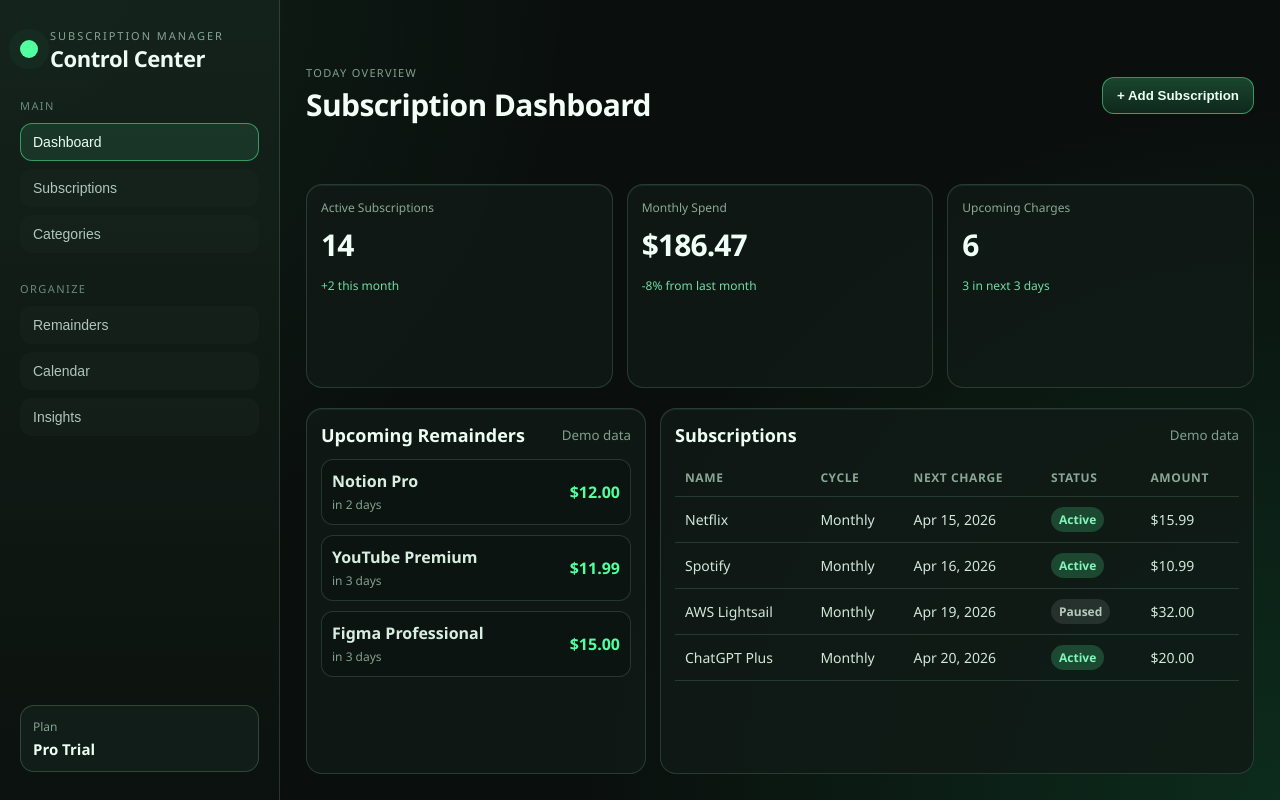
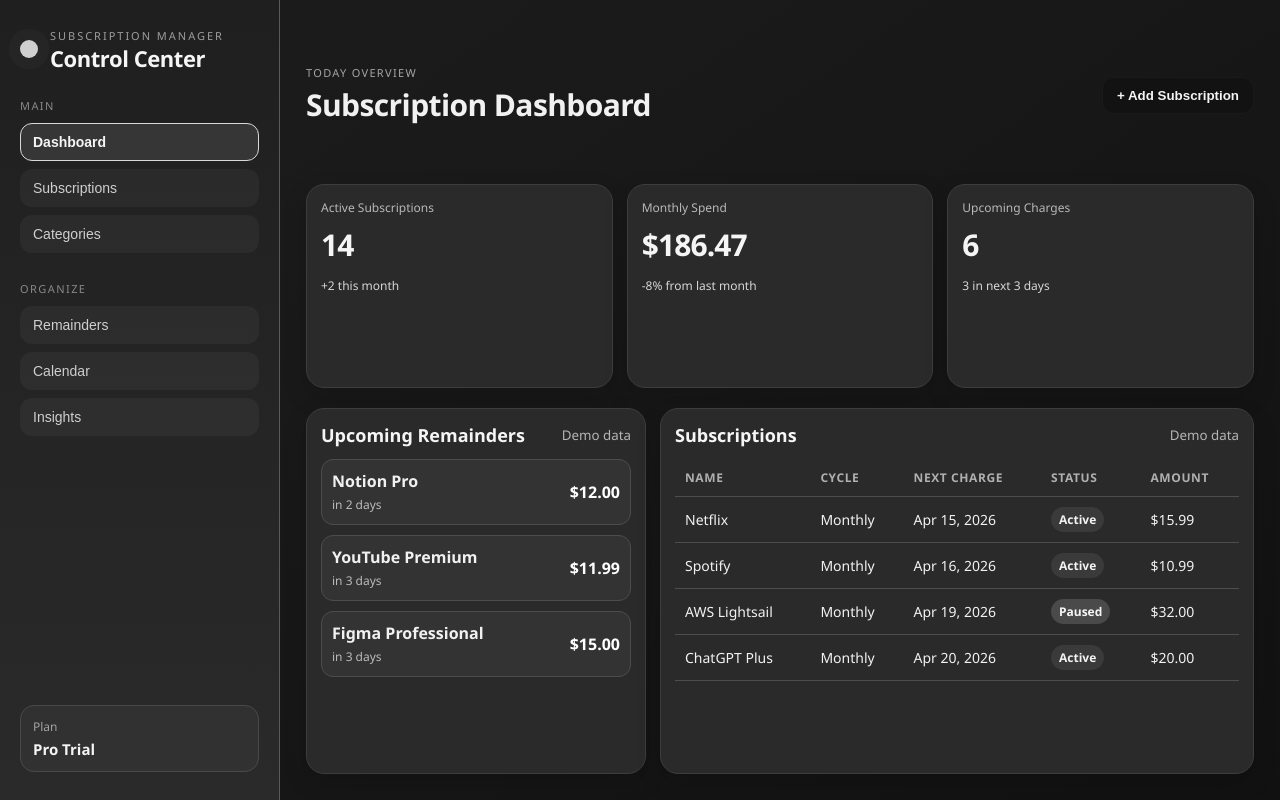
Before and after one commit to ishadhifham7/Subscription-Manager, a React (Vite) app in the folder client/: page / in a window 1280 px wide. Built offline with nearby package versions, Linux system fonts and the light colour scheme.

Commit message:
ui theme chnage

```diff
--- a/client/src/App.css
+++ b/client/src/App.css
@@ -3,27 +3,19 @@
   display: grid;
   grid-template-columns: 280px 1fr;
   background:
-    radial-gradient(circle at 0% 0%, rgba(78, 255, 164, 0.08), transparent 38%),
-    radial-gradient(
-      circle at 100% 100%,
-      rgba(17, 98, 57, 0.35),
-      transparent 46%
-    ),
-    #0a0f0d;
-  color: #d5e6dc;
+    linear-gradient(145deg, rgba(30, 30, 31, 0.9), rgba(17, 17, 18, 0.88)),
+    var(--bg-layer);
+  color: var(--text);
 }
 
 .sidebar {
-  border-right: 1px solid rgba(76, 101, 88, 0.45);
+  border-right: 1px solid var(--line-strong);
   padding: 28px 20px;
   display: flex;
   flex-direction: column;
   gap: 28px;
-  background: linear-gradient(
-    180deg,
-    rgba(20, 35, 28, 0.95),
-    rgba(11, 17, 14, 0.95)
-  );
+  background: linear-gradient(180deg, var(--surface), var(--surface-2));
+  color: var(--text-inverse);
 }
 
 .brand-block {
@@ -36,8 +28,8 @@
   width: 18px;
   height: 18px;
   border-radius: 50%;
-  background: #52ff9f;
-  box-shadow: 0 0 0 0 rgba(82, 255, 159, 0.6);
+  background: #cfcfcf;
+  box-shadow: 0 0 0 0 rgba(207, 207, 207, 0.5);
   animation: pulse 2.2s infinite;
 }
 
@@ -46,12 +38,12 @@
   font-size: 11px;
   letter-spacing: 0.18em;
   text-transform: uppercase;
-  color: #87a594;
+  color: #9d9d9d;
 }
 
 .brand-title {
   margin: 3px 0 0;
-  color: #eefbf4;
+  color: var(--text-inverse);
   font-size: 22px;
   line-height: 1.1;
   letter-spacing: -0.02em;
@@ -59,7 +51,7 @@
 
 .nav-group-title {
   margin: 0 0 10px;
-  color: #6c8a79;
+  color: #888888;
   text-transform: uppercase;
   letter-spacing: 0.13em;
   font-size: 11px;
@@ -77,8 +69,8 @@
   width: 100%;
   text-align: left;
   border: 1px solid transparent;
-  background: rgba(24, 36, 30, 0.5);
-  color: #afc7b9;
+  background: rgba(255, 255, 255, 0.04);
+  color: #cfcfcf;
   border-radius: 12px;
   padding: 10px 12px;
   font-size: 14px;
@@ -87,34 +79,36 @@
 }
 
 .nav-item:hover {
-  border-color: rgba(82, 255, 159, 0.35);
-  color: #dcf9e8;
+  border-color: #707070;
+  color: #ffffff;
+  transform: translateX(2px);
 }
 
 .nav-item.active {
-  background: rgba(60, 157, 106, 0.18);
-  border-color: rgba(82, 255, 159, 0.5);
-  color: #e9fff3;
+  background: #363636;
+  border-color: #d9d9d9;
+  color: #f5f5f5;
+  font-weight: 600;
 }
 
 .sidebar-footer {
   margin-top: auto;
-  border: 1px solid rgba(81, 113, 95, 0.5);
+  border: 1px solid #494949;
   border-radius: 14px;
   padding: 12px;
-  background: rgba(19, 33, 27, 0.8);
+  background: rgba(255, 255, 255, 0.04);
 }
 
 .sidebar-footer p {
   margin: 0;
-  color: #84a291;
+  color: #a3a3a3;
   font-size: 12px;
 }
 
 .sidebar-footer strong {
   display: block;
   margin-top: 4px;
-  color: #eefff5;
+  color: var(--text-inverse);
   font-size: 15px;
 }
 
@@ -122,6 +116,7 @@
   padding: 26px;
   display: grid;
   gap: 20px;
+  animation: fadeIn 0.45s ease-out;
 }
 
 .top-strip {
@@ -133,7 +128,7 @@
 
 .kicker {
   margin: 0;
-  color: #80a18f;
+  color: var(--text-muted);
   text-transform: uppercase;
   letter-spacing: 0.12em;
   font-size: 11px;
@@ -141,23 +136,27 @@
 
 .main-heading {
   margin: 4px 0 0;
-  color: #f3fff8;
+  color: var(--text);
   font-size: 30px;
   letter-spacing: -0.02em;
 }
 
 .action-button {
-  border: 1px solid rgba(82, 255, 159, 0.5);
+  border: 1px solid #1a1a1a;
   border-radius: 12px;
   padding: 10px 14px;
-  background: linear-gradient(
-    180deg,
-    rgba(50, 151, 99, 0.4),
-    rgba(23, 77, 50, 0.4)
-  );
-  color: #eafff3;
+  background: #121212;
+  color: #f5f5f5;
   font-weight: 600;
   cursor: pointer;
+  transition:
+    transform 0.2s ease,
+    box-shadow 0.2s ease;
+}
+
+.action-button:hover {
+  transform: translateY(-1px);
+  box-shadow: 0 12px 20px rgba(0, 0, 0, 0.2);
 }
 
 .stats-grid {
@@ -168,31 +167,33 @@
 
 .stat-card,
 .panel {
-  background: rgba(16, 26, 22, 0.82);
-  border: 1px solid rgba(66, 97, 82, 0.5);
-  border-radius: 16px;
-  box-shadow: inset 0 1px 0 rgba(98, 136, 116, 0.15);
+  background: var(--surface-2);
+  border: 1px solid #3d3d3d;
+  border-radius: var(--radius-lg);
+  box-shadow: var(--shadow-card);
+  color: var(--text-inverse);
 }
 
 .stat-card {
   padding: 14px;
+  animation: riseIn 0.42s ease both;
 }
 
 .stat-card p {
   margin: 0;
-  color: #8ba797;
+  color: #b8b8b8;
   font-size: 12px;
 }
 
 .stat-card h3 {
   margin: 8px 0;
-  color: #f0fff7;
+  color: var(--text-inverse);
   font-size: 30px;
   letter-spacing: -0.03em;
 }
 
 .stat-card span {
-  color: #70dca3;
+  color: #d7d7d7;
   font-size: 12px;
 }
 
@@ -204,6 +205,7 @@
 
 .panel {
   padding: 14px;
+  animation: riseIn 0.45s ease both;
 }
 
 .panel header {
@@ -214,12 +216,12 @@
 
 .panel h3 {
   margin: 0;
-  color: #ecfdf4;
+  color: var(--text-inverse);
   font-size: 18px;
 }
 
 .panel small {
-  color: #7f9f8e;
+  color: #b5b5b5;
 }
 
 .reminders-panel ul {
@@ -236,23 +238,23 @@
   align-items: center;
   padding: 10px;
   border-radius: 12px;
-  background: rgba(12, 20, 16, 0.8);
-  border: 1px solid rgba(52, 76, 64, 0.65);
+  background: var(--surface-3);
+  border: 1px solid #4c4c4c;
 }
 
 .reminders-panel li p {
   margin: 0;
-  color: #d8eee1;
+  color: #f1f1f1;
   font-weight: 600;
 }
 
 .reminders-panel li span {
-  color: #81a08f;
+  color: #bbbbbb;
   font-size: 12px;
 }
 
 .reminders-panel li strong {
-  color: #52ff9f;
+  color: #ffffff;
 }
 
 .table-wrap {
@@ -270,18 +272,18 @@ th,
 td {
   padding: 10px;
   text-align: left;
-  border-bottom: 1px solid rgba(60, 86, 73, 0.55);
+  border-bottom: 1px solid #4d4d4d;
 }
 
 th {
-  color: #8aa796;
+  color: #b0b0b0;
   font-size: 12px;
   text-transform: uppercase;
   letter-spacing: 0.05em;
 }
 
 td {
-  color: #d2e7db;
+  color: #f2f2f2;
 }
 
 .chip {
@@ -293,13 +295,13 @@ td {
 }
 
 .chip.active {
-  background: rgba(82, 255, 159, 0.2);
-  color: #81f7ba;
+  background: #3a3a3a;
+  color: #f4f4f4;
 }
 
 .chip.paused {
-  background: rgba(130, 142, 136, 0.2);
-  color: #b7c9bf;
+  background: #4a4a4a;
+  color: #f5f5f5;
 }
 
 .subscription-page {
@@ -333,34 +335,45 @@ td {
   width: 12px;
   height: 12px;
   border-radius: 999px;
-  box-shadow: 0 0 12px currentColor;
+  box-shadow: 0 0 10px rgba(255, 255, 255, 0.2);
 }
 
 .category-meta h3 {
   margin: 0;
-  color: #ecfdf4;
+  color: #fafafa;
   font-size: 20px;
 }
 
 .category-meta small {
-  color: #7f9f8e;
+  color: #b8b8b8;
 }
 
 .subscription-card-row {
   display: grid;
-  grid-template-columns: repeat(auto-fit, minmax(230px, 1fr));
-  gap: 12px;
+  grid-template-columns: repeat(4, 1fr);
+  gap: 18px;
 }
 
 .subscription-card {
-  border: 1px solid rgba(60, 87, 75, 0.7);
-  background: linear-gradient(
-    180deg,
-    rgba(14, 22, 19, 0.9),
-    rgba(10, 16, 13, 0.95)
-  );
-  border-radius: 14px;
-  padding: 12px;
+  border: 1px solid #222;
+  background: #000;
+  border-radius: 16px;
+  padding: 18px 14px;
+  box-shadow: 0 2px 16px 0 rgba(0, 0, 0, 0.18);
+  transition:
+    transform 0.18s cubic-bezier(0.4, 1.2, 0.6, 1),
+    box-shadow 0.18s cubic-bezier(0.4, 1.2, 0.6, 1),
+    border-color 0.18s;
+  position: relative;
+  overflow: hidden;
+}
+
+.subscription-card:hover {
+  transform: translateY(-6px) scale(1.03);
+  box-shadow:
+    0 8px 32px 0 rgba(0, 0, 0, 0.32),
+    0 1.5px 0 0 #222 inset;
+  border-color: #444;
 }
 
 .subscription-card-head {
@@ -372,13 +385,13 @@ td {
 
 .subscription-card h4 {
   margin: 0;
-  color: #e8fff2;
+  color: #f5f5f5;
   font-size: 16px;
 }
 
 .subscription-description {
   margin: 8px 0 10px;
-  color: #94b1a2;
+  color: #bebebe;
   font-size: 13px;
   min-height: 34px;
 }
@@ -391,7 +404,7 @@ td {
 }
 
 .subscription-card dt {
-  color: #759383;
+  color: #a9a9a9;
   font-size: 11px;
   text-transform: uppercase;
   letter-spacing: 0.05em;
@@ -399,21 +412,43 @@ td {
 
 .subscription-card dd {
   margin: 2px 0 0;
-  color: #d7ebdf;
+  color: #f2f2f2;
   font-size: 13px;
 }
 
 @keyframes pulse {
   0% {
-    box-shadow: 0 0 0 0 rgba(82, 255, 159, 0.6);
+    box-shadow: 0 0 0 0 rgba(207, 207, 207, 0.45);
   }
 
   70% {
-    box-shadow: 0 0 0 12px rgba(82, 255, 159, 0);
+    box-shadow: 0 0 0 12px rgba(207, 207, 207, 0);
   }
 
   100% {
-    box-shadow: 0 0 0 0 rgba(82, 255, 159, 0);
+    box-shadow: 0 0 0 0 rgba(207, 207, 207, 0);
+  }
+}
+
+@keyframes riseIn {
+  from {
+    opacity: 0;
+    transform: translateY(8px);
+  }
+
+  to {
+    opacity: 1;
+    transform: translateY(0);
+  }
+}
+
+@keyframes fadeIn {
+  from {
+    opacity: 0;
+  }
+
+  to {
+    opacity: 1;
   }
 }
 
@@ -424,7 +459,7 @@ td {
 
   .sidebar {
     border-right: 0;
-    border-bottom: 1px solid rgba(76, 101, 88, 0.45);
+    border-bottom: 1px solid #4f4f4f;
   }
 
   .content-grid {
--- a/client/src/common/layout/DashboardeLayout.tsx
+++ b/client/src/common/layout/DashboardeLayout.tsx
@@ -1,5 +1,4 @@
 import { useMemo, useState } from "react";
-import Calender from "./Calender";
 import Sidebar from "./Sidebar";
 import Subscription from "./Subscription";
 
--- a/client/src/common/layout/Subscription.tsx
+++ b/client/src/common/layout/Subscription.tsx
@@ -21,9 +21,9 @@ type SubscriptionDemo = {
 };
 
 const categories: CategoryDemo[] = [
-  { id: "cat-ent", name: "Entertainment", color: "#52ff9f", icon: "TV" },
-  { id: "cat-work", name: "Work Tools", color: "#91ff66", icon: "Work" },
-  { id: "cat-cloud", name: "Cloud Services", color: "#65ffcf", icon: "Cloud" },
+  { id: "cat-ent", name: "Entertainment", color: "#f2f2f2", icon: "TV" },
+  { id: "cat-work", name: "Work Tools", color: "#bcbcbc", icon: "Work" },
+  { id: "cat-cloud", name: "Cloud Services", color: "#8f8f8f", icon: "Cloud" },
 ];
 
 const subscriptions: SubscriptionDemo[] = [
--- a/client/src/index.css
+++ b/client/src/index.css
@@ -4,6 +4,20 @@
   text-rendering: optimizeLegibility;
   -webkit-font-smoothing: antialiased;
   -moz-osx-font-smoothing: grayscale;
+  --bg: #0f0f10;
+  --bg-layer: #141415;
+  --surface: #1f1f1f;
+  --surface-2: #2a2a2a;
+  --surface-3: #333333;
+  --line: #cfcfcf;
+  --line-strong: #5a5a5a;
+  --text: #f1f1f1;
+  --text-muted: #a5a5a5;
+  --text-inverse: #f5f5f5;
+  --radius-lg: 18px;
+  --radius-md: 14px;
+  --shadow-soft: 0 14px 34px rgba(0, 0, 0, 0.08);
+  --shadow-card: 0 10px 26px rgba(0, 0, 0, 0.14);
 }
 
 * {
@@ -12,7 +26,19 @@
 
 body {
   margin: 0;
-  background: #0a0f0d;
+  background:
+    radial-gradient(
+      circle at 9% 0%,
+      rgba(255, 255, 255, 0.05),
+      transparent 36%
+    ),
+    radial-gradient(
+      circle at 100% 100%,
+      rgba(255, 255, 255, 0.03),
+      transparent 50%
+    ),
+    var(--bg);
+  color: var(--text);
 }
 
 #root {
```
Also changed, not shown: client/src/common/layout/Calender.tsx (deleted, +0 -115 lines), client/src/common/layout/calender.css (deleted, +0 -72 lines).
